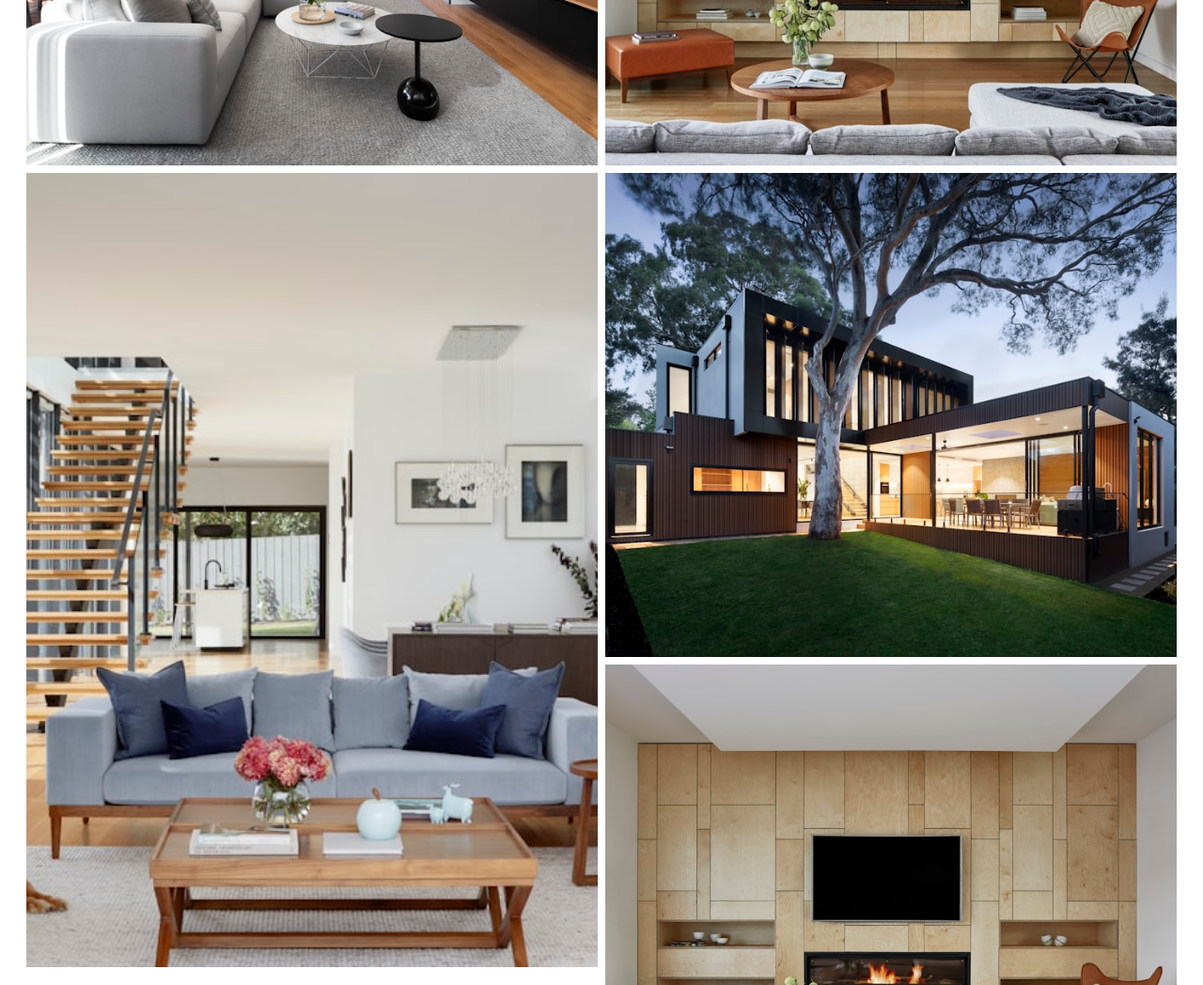
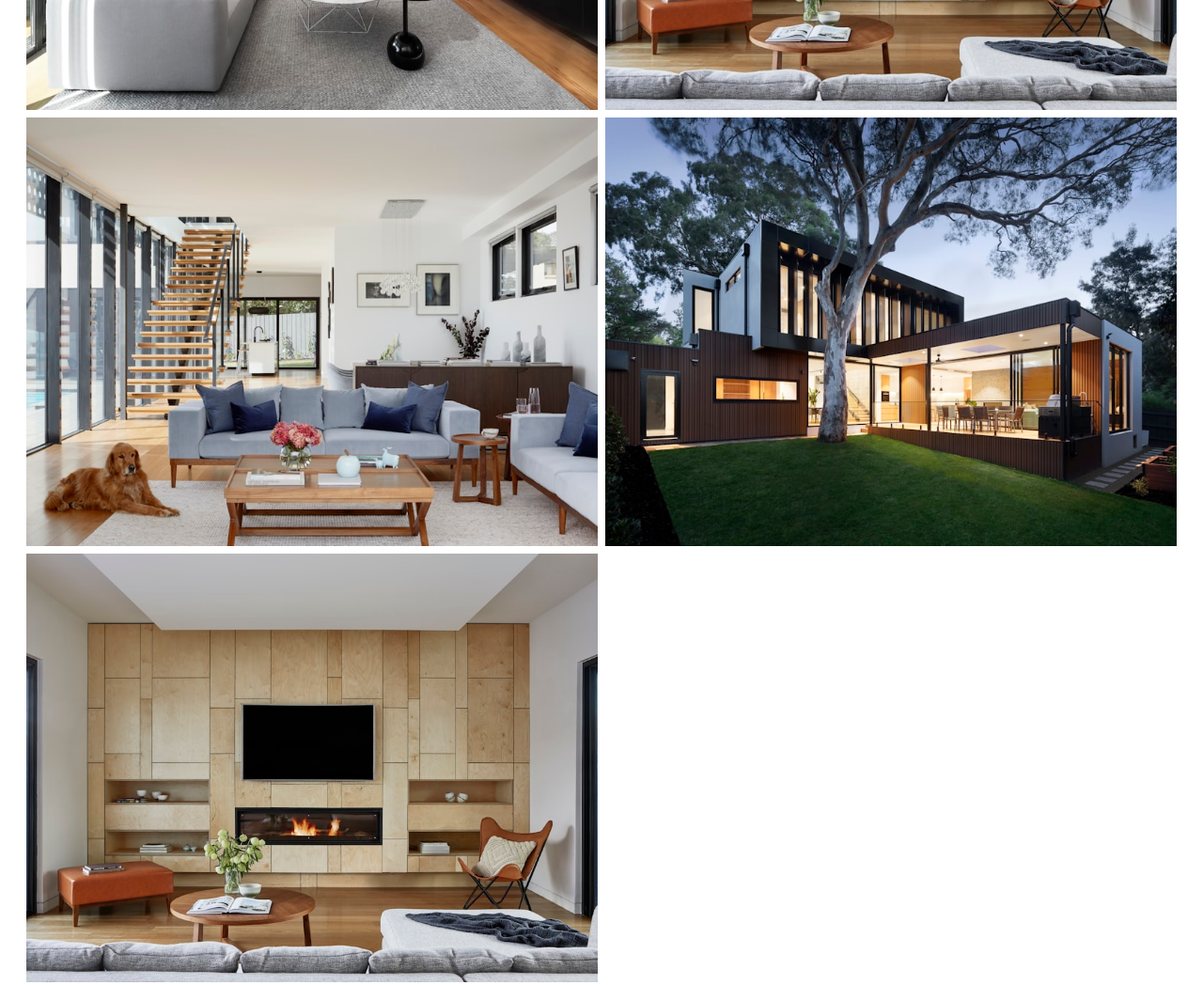
Before and after one commit to konglehong/chamgroup, a website: page project-courtyard-house.html in a window 1280 px wide. Shown: the part 2560-3608 px from the top of the page at 94% size. Drawn offline with Linux system fonts and the light colour scheme.

Commit message:
Refine project gallery layout

```diff
--- a/css/style.css
+++ b/css/style.css
@@ -1244,7 +1244,7 @@ img {
 .project-detail-image {
   min-height: 0;
   margin: 0;
-  aspect-ratio: 1.18 / 1;
+  aspect-ratio: 4 / 3;
   overflow: hidden;
   background: #eee;
 }
@@ -1252,11 +1252,6 @@ img {
 .project-detail-image-wide {
   grid-column: 1 / -1;
   aspect-ratio: 16 / 9;
-}
-
-.project-detail-image-tall {
-  grid-row: span 2;
-  aspect-ratio: 0.72 / 1;
 }
 
 .project-detail-notes {
@@ -2834,10 +2829,8 @@ body {
   }
 
   .project-detail-image,
-  .project-detail-image-wide,
-  .project-detail-image-tall {
+  .project-detail-image-wide {
     grid-column: auto;
-    grid-row: auto;
     aspect-ratio: 1.08 / 1;
   }
 
--- a/project-courtyard-house.html
+++ b/project-courtyard-house.html
@@ -86,7 +86,7 @@
         <figure class="project-detail-image">
           <img src="images/project-urban-green.jpg" alt="Mảng xanh và ánh sáng trong nhà" />
         </figure>
-        <figure class="project-detail-image project-detail-image-tall">
+        <figure class="project-detail-image">
           <img src="images/project-residential-interior.jpg" alt="Chi tiết nội thất nhà ở" />
         </figure>
         <figure class="project-detail-image">
```
